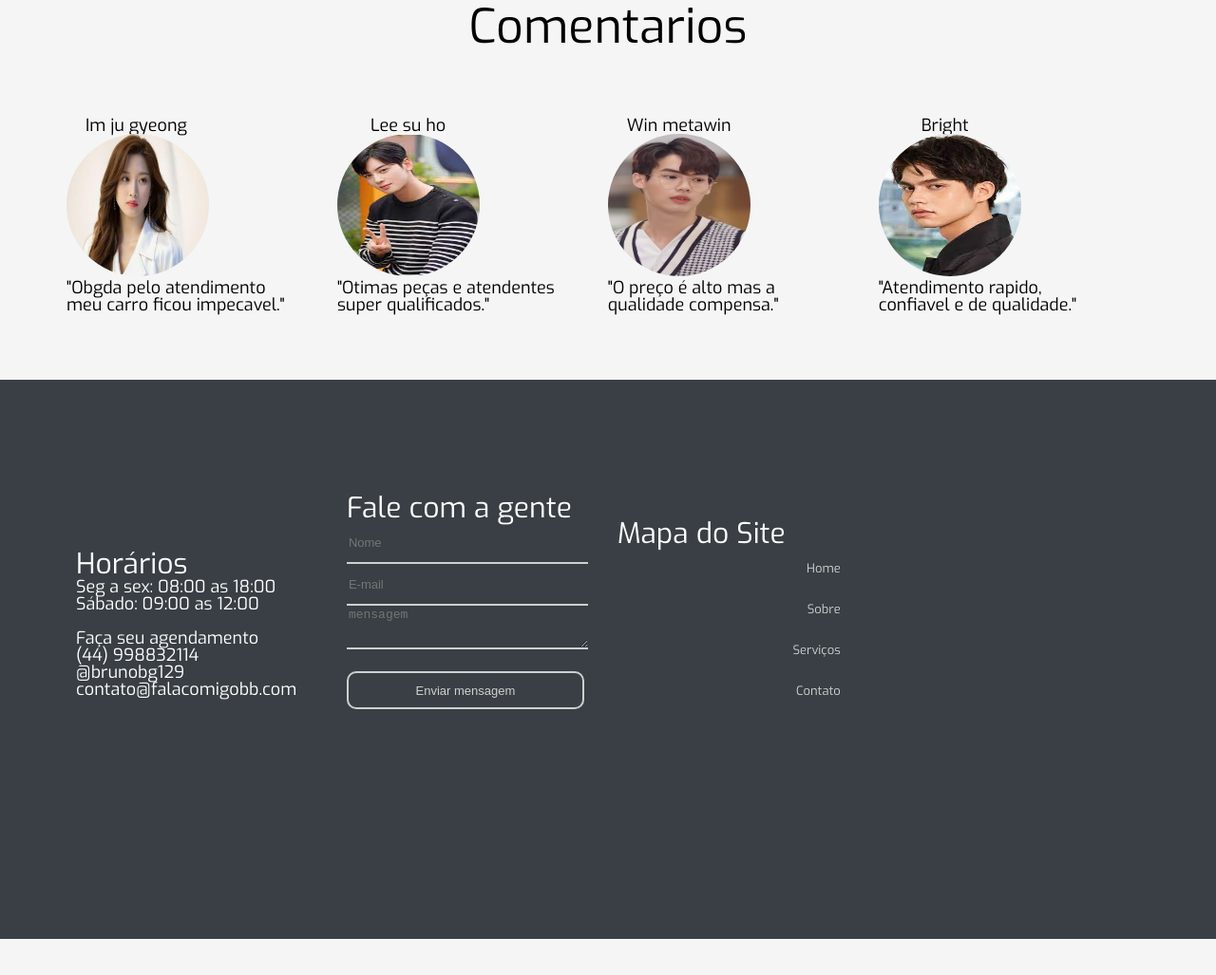
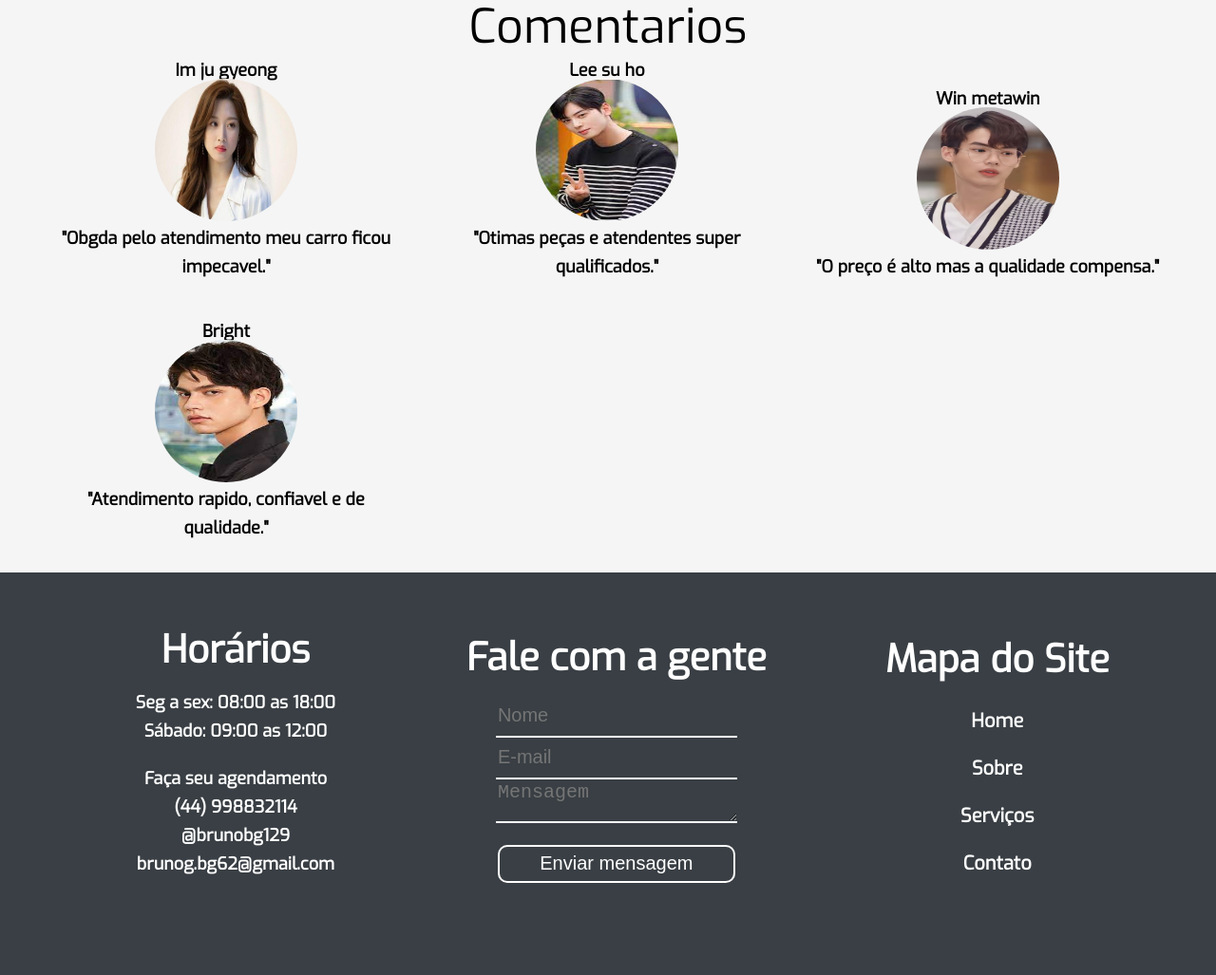
Before and after one commit to kkkbruno/3ipw23-EsteticaMG, a plain HTML site: page index.html in a window 1280 px wide. Shown: the part 1592-2619 px from the top of the page at 95% size. Before the commit the page ends 2581 px from the top, so only its background shows below. Drawn offline with Linux system fonts and the light colour scheme.

Commit message:
Add files via upload

```diff
--- a/CSS/style.css
+++ b/CSS/style.css
@@ -95,6 +95,7 @@ a:hover {
     margin-bottom: 20px;
 }
 
+
 .img{
     border-radius: 50%;
     width: 150px;
@@ -112,22 +113,6 @@ a:hover {
     padding-left: 30px;
     padding-top: 70px;
     padding-bottom: 70px;
-}
-
-.client1{
-    text-indent: 20px;
-}
-
-.client2{
-    text-indent: 35px;
-}
-
-.client3{
-    text-indent: 20px;
-}
-
-.client4{
-    text-indent: 45px;
 }
 
 footer{
@@ -185,5 +170,61 @@ footer ul li{
 
 footer .item{
     height: 290px;
+}
 
+.item {
+    display: inline-block;
+    width: 31%;
+    padding: 1%;
+    text-align: center;
+    font-weight: 900;
 }
+
+footer{
+    background-color: #393F44;
+    color: #fff;
+    padding: 50px;
+}
+.item h2{
+    font-size: 40px;
+    text-align: center;
+    margin-bottom: 20px;
+}
+
+footer input, footer textarea {
+    width: 250px;
+    height: 40px;
+    background: none;
+    border: none;
+    border-bottom: 2px solid #fff;
+    font-size: 20px;
+    color: #fff;
+}
+footer input[type="submit"] {
+    border: 2px solid #fff;
+    margin-top: 20px;
+}
+footer ul li a{
+    color: #fff;
+    text-decoration: none;
+}
+footer ul li{
+    text-align: center;
+    padding: 15px;
+    font-size: 20px;
+}
+.social ul li a{
+    color: #fff;
+}
+.social ul li{
+    background-color: #000;
+    padding: 5px 10px;
+    margin: 5px;
+}
+header {
+    height: 145px;
+}
+.item p {
+    margin-bottom: 20px;
+    line-height: 30px;
+}
--- a/index.html
+++ b/index.html
@@ -84,28 +84,28 @@ Com a preocupação em oferecer sempre o melhor para seus clientes, a MG em Gua
 
         <h2> Comentarios </h2>
         <div class="item">
-            <div class="client1">Im ju gyeong</div>
+            <div class="client">Im ju gyeong</div>
             <img class="img" src="img/Im ju gyeong.jpg" alt="">
             <p>
                 "Obgda pelo atendimento meu carro ficou impecavel."
             </p>
         </div>
             <div class="item">
-                <div class="client2">Lee su ho</div>
+                <div class="client">Lee su ho</div>
                 <img class="img" src="img/Lee su ho.jpeg" alt="">
                 <p>
                     "Otimas peças e atendentes super qualificados."
                 </p>
             </div>
             <div class="item">
-                <div class="client3">Win metawin</div>
+                <div class="client">Win metawin</div>
                 <img class="img" src="img/Win metawin.jpg" alt="">
                 <p>
                     "O preço é alto mas a qualidade compensa."
                 </p>
             </div>
             <div class="item">
-                <div class="client4">Bright</div>
+                <div class="client">Bright</div>
                 <img class="img" src="img/Bright.jpeg" alt="">
                 <p>
                     "Atendimento rapido, confiavel e de qualidade."
@@ -119,14 +119,17 @@ Com a preocupação em oferecer sempre o melhor para seus clientes, a MG em Gua
         <div class="item">
             <h2>Horários</h2>
 
+            <p>
+                Seg a sex: 08:00 as 18:00<br>
+                Sábado: 09:00 as 12:00
+            </p>
 
-               <p>Seg a sex: 08:00 as 18:00 </p>
-                <p>Sábado: 09:00 as 12:00 </p>
-                <br>
-                <p>Faça seu agendamento </p>
-                <p>(44) 998832114 </p>
-                <p>@brunobg129 </p>
-                <p>contato@falacomigobb.com </p>
+            <p>
+                Faça seu agendamento<br>
+                (44) 998832114<br>
+                @brunobg129<br>
+                brunog.bg62@gmail.com
+            </p>
         </div>
 
 
@@ -137,7 +140,7 @@ Com a preocupação em oferecer sempre o melhor para seus clientes, a MG em Gua
 
                 <input type="email" name="email" placeholder="E-mail">
 
-                <textarea name="mensagem" placeholder="mensagem" id="" cols="30" rows="10"></textarea>
+                <textarea name="mensagem" id="" placeholder="Mensagem" cols="30" rows="10"></textarea>
 
                 <input type="submit" value="Enviar mensagem">
             </form>
@@ -146,19 +149,17 @@ Com a preocupação em oferecer sempre o melhor para seus clientes, a MG em Gua
 
         <div class="item">
             <h2>Mapa do Site</h2>
-
             <ul>
-                <li> <a href="index.html"> Home </a> </li>
-                <li> <a href="sobre.html"> Sobre </a> </li>
-                <li> <a href="#serviços"> Serviços </a> </li>
-                <li> <a href="contato.html"> Contato </a> </li>
-
-                </ul>
+                <li><a href="index.html">Home</a></li>
+                <li><a href="sobre.html">Sobre</a></li>
+                <li><a href="servicos.html">Serviços</a></li>
+                <li><a href="contato.html">Contato</a></li>
+            </ul>
         </div>
 
     </div>
 </footer>
 <script src="https://kit.fontawesome.com/b82f5ae24a.js" crossorigin="anonymous"></script>
+</body>
 
-</body>
 </html>
```
Also changed, not shown: sobre.html (added).
